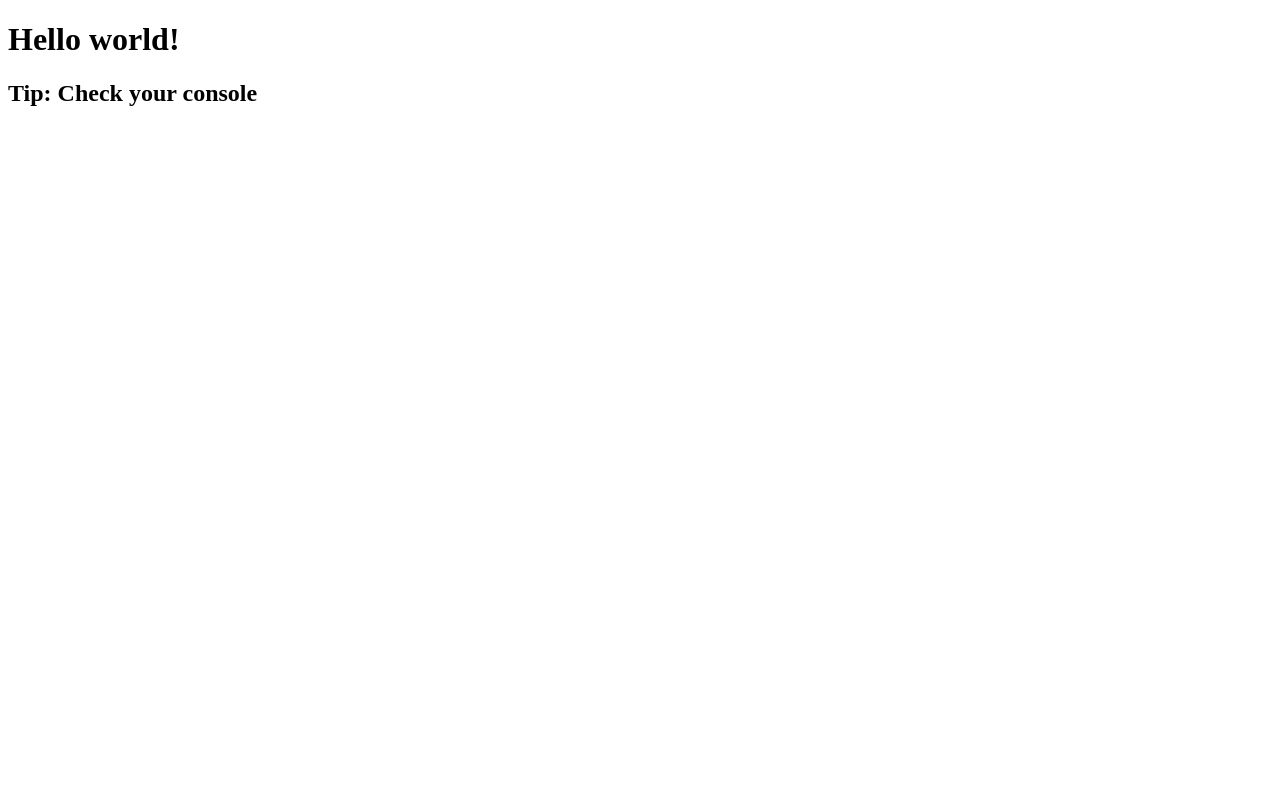
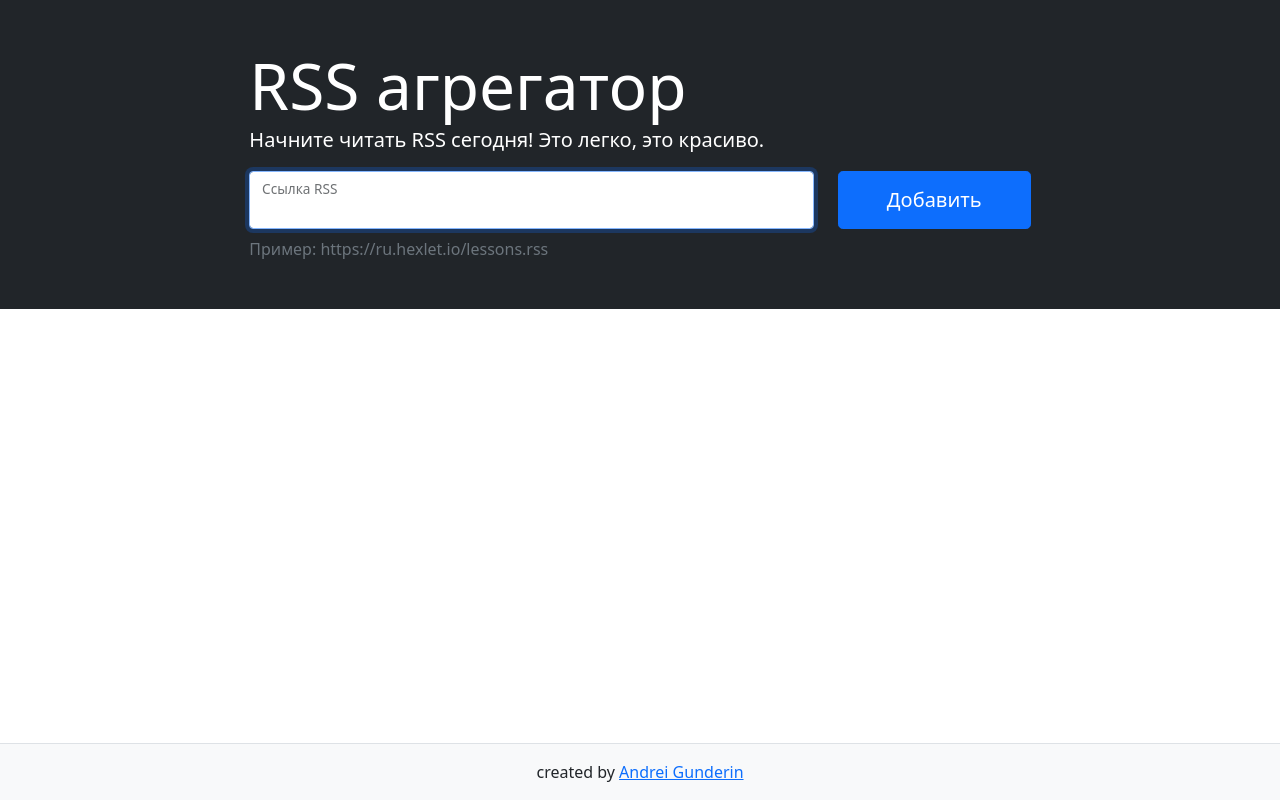
Before and after one commit to a-gunderin/rss-aggregator, a website built with webpack: page index.html in a window 1280 px wide. Built offline with nearby package versions, Linux system fonts and the light colour scheme.

Commit message:
chore: adding main page

```diff
--- a/index.html
+++ b/index.html
@@ -2,10 +2,40 @@
 <html>
     <head>
         <meta charset="utf-8" />
-        <title>Webpack App</title>
+        <meta name="viewport" content="width=device-width,initial-scale=1,shrink-to-fit=no">
+        <title>RSS Aggregator</title>
     </head>
-    <body>
-        <h1>Hello world!</h1>
-        <h2>Tip: Check your console</h2>
+    <body class="d-flex flex-column min-vh-100">
+        <main class="flex-grow-1">
+            <section class="container-fluid bg-dark p-5">
+                <div class="row">
+                    <div class="col-md-10 col-lg-8 mx-auto text-white">
+                        <h1 class="display-3 mb-0">RSS агрегатор</h1>
+                        <p class="lead">Начните читать RSS сегодня! Это легко, это красиво.</p>
+                        <form action="" class="rss-form text-body">
+                            <div class="row">
+                                <div class="col">
+                                    <div class="form-floating"><input id="url-input" autofocus required name="url" aria-label="url" class="form-control w-100" placeholder="ссылка RSS" autocomplete="off"> <label for="url-input">Ссылка RSS</label></div>
+                                </div>
+                                <div class="col-auto"><button type="submit" aria-label="add" class="h-100 btn btn-lg btn-primary px-sm-5">Добавить</button></div>
+                            </div>
+                        </form>
+                        <p class="mt-2 mb-0 text-muted">Пример: https://ru.hexlet.io/lessons.rss</p>
+                        <p class="feedback m-0 position-absolute small text-danger"></p>
+                    </div>
+                </div>
+            </section>
+            <section class="container-fluid container-xxl p-5">
+                <div class="row">
+                    <div class="col-md-10 col-lg-8 order-1 mx-auto posts"></div>
+                    <div class="col-md-10 col-lg-4 mx-auto order-0 order-lg-1 feeds"></div>
+                </div>
+            </section>
+        </main>
+        <footer class="footer border-top py-3 mt-5 bg-light">
+            <div class="container-xl">
+                <div class="text-center">created by <a href="https://ru.hexlet.io/u/gunderin" target="_blank">Andrei Gunderin</a></div>
+            </div>
+        </footer>
     </body>
 </html>
--- a/package.json
+++ b/package.json
@@ -28,9 +28,11 @@
     "@babel/core": "^7.15.5",
     "@babel/preset-env": "^7.15.6",
     "@jest/globals": "^27.1.1",
+    "@popperjs/core": "^2.10.1",
     "@webpack-cli/generators": "^2.3.0",
     "@webpack-cli/init": "^1.1.3",
     "babel-loader": "^8.2.2",
+    "css-loader": "^6.2.0",
     "eslint": "^7.32.0",
     "eslint-config-airbnb-base": "^14.2.1",
     "eslint-plugin-import": "^2.24.2",
@@ -39,6 +41,7 @@
     "jest": "^27.1.1",
     "jest-circus": "^27.1.1",
     "jest-cli": "^27.1.1",
+    "style-loader": "^3.2.1",
     "webpack": "^5.52.1",
     "webpack-cli": "^4.8.0",
     "webpack-dev-server": "^4.2.0"
--- a/src/index.js
+++ b/src/index.js
@@ -1 +1,2 @@
-console.log('Hello World!');
+import 'bootstrap/dist/css/bootstrap.min.css';
+import 'bootstrap';
--- a/webpack.config.js
+++ b/webpack.config.js
@@ -15,6 +15,7 @@ const config = {
   plugins: [
     new HtmlWebpackPlugin({
       template: 'index.html',
+      minify: true,
     }),
   ],
   module: {
@@ -26,6 +27,13 @@ const config = {
       {
         test: /\.(eot|svg|ttf|woff|woff2|png|jpg|gif)$/i,
         type: 'asset',
+      },
+      {
+        test: /\.css$/,
+        use: [
+          'style-loader',
+          'css-loader',
+        ],
       },
     ],
   },
```
Also changed, not shown: 2 other files.
